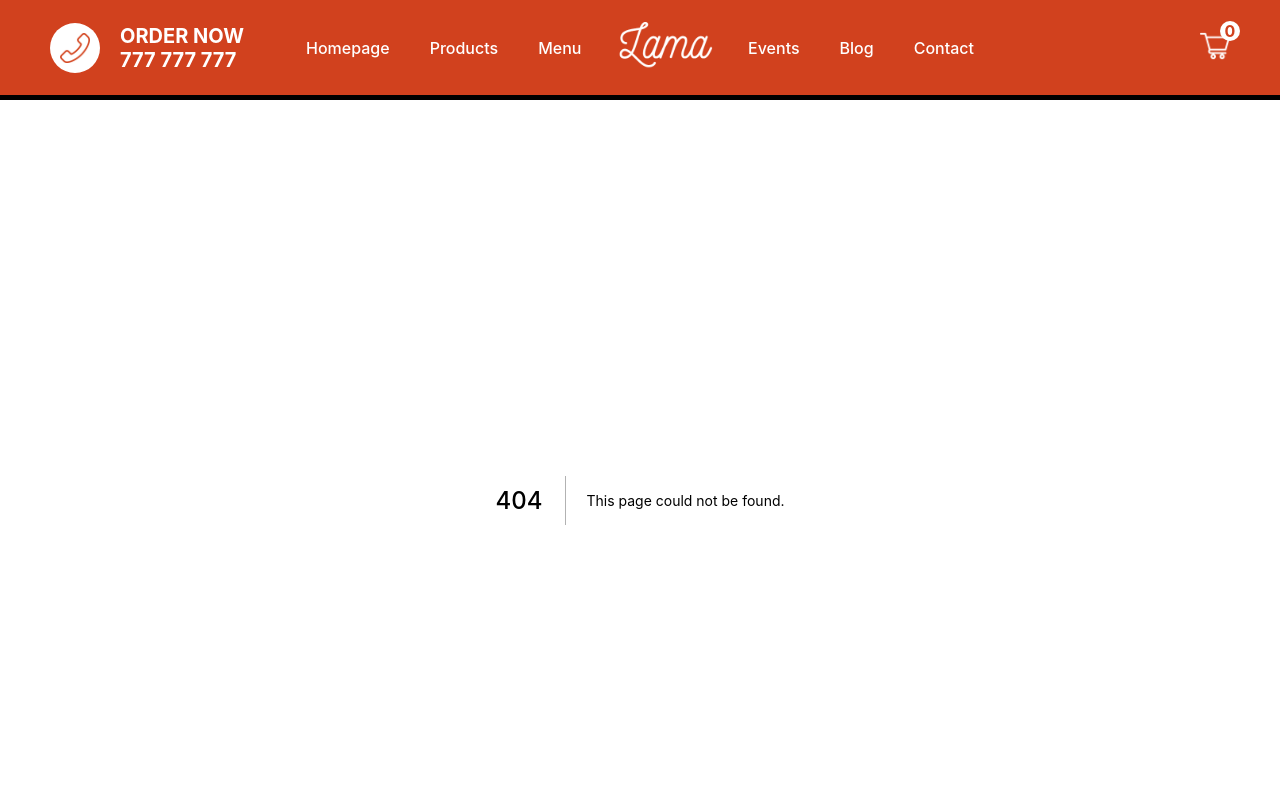
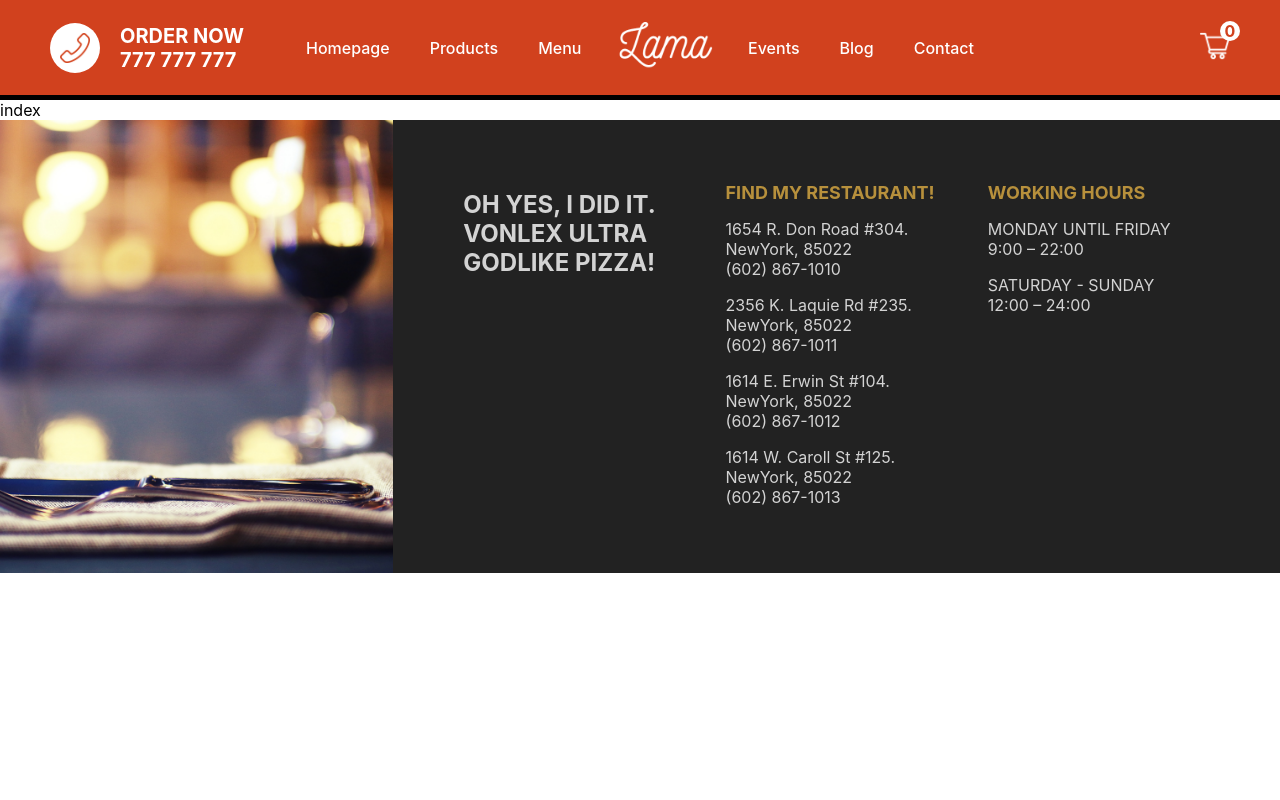
Before and after one commit to ViktorVonlex/food-app, a Next.js app: page /admin in a window 1280 px wide. Before the commit this address had no page. Shown: the top 800 px of the page. Built offline with nearby package versions, Linux system fonts and the light colour scheme.

Commit message:
admin component empty

```diff
--- /dev/null
+++ b/pages/admin/index.js
@@ -0,0 +1,9 @@
+import React from 'react'
+
+function index() {
+    return (
+        <div>index</div>
+    )
+}
+
+export default index
```
